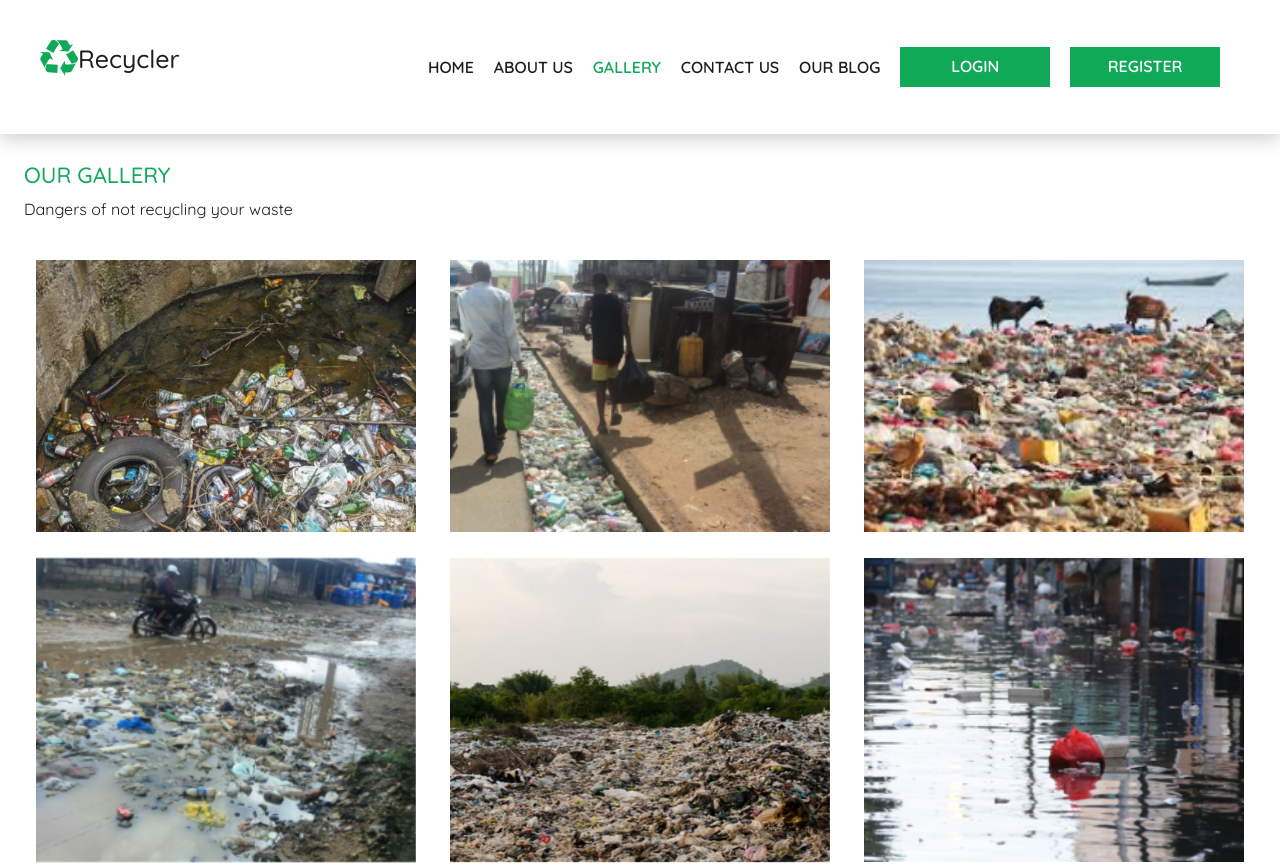
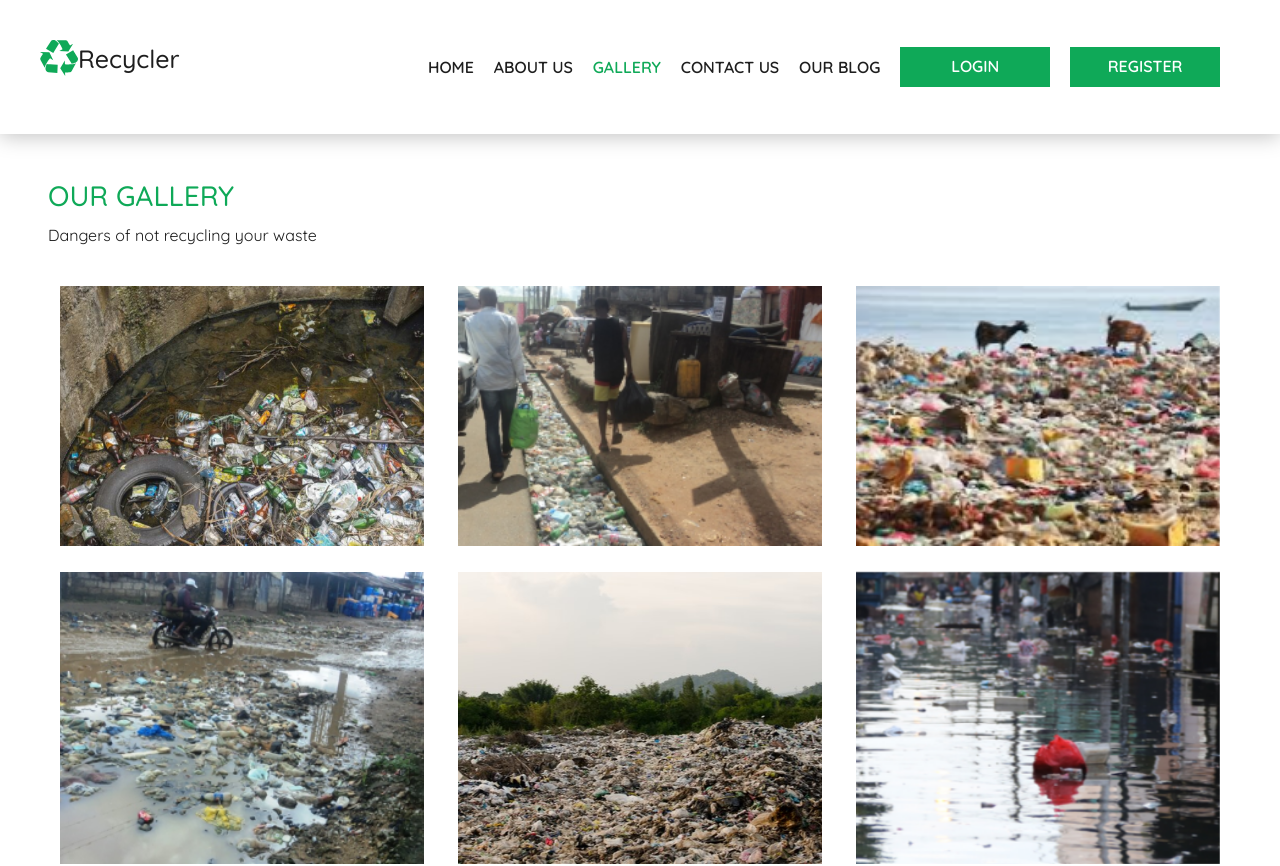
Before and after one commit to Recycler-App/Frontend, a React (Create React App) app: page /Gallery in a window 1280 px wide. Shown: the top 866 px of the page. Built offline with nearby package versions, Linux system fonts and the light colour scheme.

Commit message:
made some UI corrections

```diff
--- a/src/routes/AboutUs.tsx
+++ b/src/routes/AboutUs.tsx
@@ -9,7 +9,7 @@ const AboutUs = () => {
   return (
     <div>
       <section>
-        <main className='mt-4 p-3 p-md-4 mt-md-5'>
+        <main className='mt-5 p-4 p-md-5 mt-md-5'>
           <p className='text-uppercase headingText'>about us</p>
           <article className='mt-3'>
             <img className='panaImage' src={pana} alt='pana' />
@@ -44,7 +44,7 @@ const AboutUs = () => {
             </p>
           </article>
         </main>
-        <main className='mt-2 p-3'>
+        <main className='mt-2 p-4 p-md-5 mt-md-n5'>
           <p className='text-uppercase headingText'>meet the team</p>
           <section className='mt-4 section-one mt-md-3'>
             <div className='teamImg text-center mt-md-3'>
--- a/src/routes/ContactUs.tsx
+++ b/src/routes/ContactUs.tsx
@@ -5,7 +5,7 @@ import amico from '../assets/amico.png'
 const ContactUs = () => {
   return (
     <section>
-      <section className='p-4'>
+      <section className='p-4 p-md-5 mt-md-3'>
         <div className='con-main p-3'>
           <main className='mt-4'>
             <h4>Get in Touch</h4>
--- a/src/routes/Gallery.tsx
+++ b/src/routes/Gallery.tsx
@@ -14,8 +14,8 @@ import plastic10 from '../assets/plastic10.png'
 const Gallery = () => {
   return (
     <section>
-      <main className='p-4'>
-        <section className='mt-3 sec-gal'>
+      <main className='p-5'>
+        <section className='mt-2 sec-gal'>
           <h4>OUR GALLERY</h4>
           <p className='mt-1'>Dangers of not recycling your waste</p>
           <article className='mt-4 gal-art'>
--- a/src/style/AboutUs.css
+++ b/src/style/AboutUs.css
@@ -8,7 +8,6 @@
   box-sizing: border-box;
 }
 body {
-  /* border: 1px solid red; */
   color: black;
   width: 100%;
   max-width: 1440px;
@@ -30,9 +29,9 @@ body {
   display: none;
 }
 .teamImg {
-  border: 1px solid #ffffff;
+  border: 1px solid #0fa958;
   background: #ffffff;
-  box-shadow: 0px 2px 20px rgba(0, 0, 0, 0.25);
+  box-shadow: 2px 2px 20px 4px rgba(15, 169, 88, 0.1);
   border-radius: 5px;
 }
 .teamImg img {
--- a/src/style/ContactUs.css
+++ b/src/style/ContactUs.css
@@ -26,6 +26,10 @@
     grid-template-columns: repeat(2, 1fr);
     grid-gap: 10px;
   }
+  .con-main h4 {
+    font-size: 28px;
+    line-height: 40px;
+  }
   .con-art {
     display: block;
   }
@@ -34,4 +38,7 @@
   }
 }
 @media (min-width: 1024px) {
+  .con-art img {
+    width: 70%;
+  }
 }
--- a/src/style/Gallery.css
+++ b/src/style/Gallery.css
@@ -39,6 +39,10 @@
   text-align: justify;
 }
 @media (min-width: 768px) {
+  .sec-gal h4 {
+    font-size: 28px;
+    line-height: 40px;
+  }
   .gal-art {
     display: grid;
     grid-template-columns: repeat(3, 1fr);
--- a/src/style/Register.css
+++ b/src/style/Register.css
@@ -65,7 +65,12 @@
 @media (min-width: 768px) {
   .reg-sec {
     display: block;
-    height:100vh;
+    /* height: 100vh; */
+  }
+  .iconText {
+    font-weight: 500;
+    font-size: 25px;
+    line-height: 31px;
   }
   .reg-art {
     transform: translateY(0%);
```
